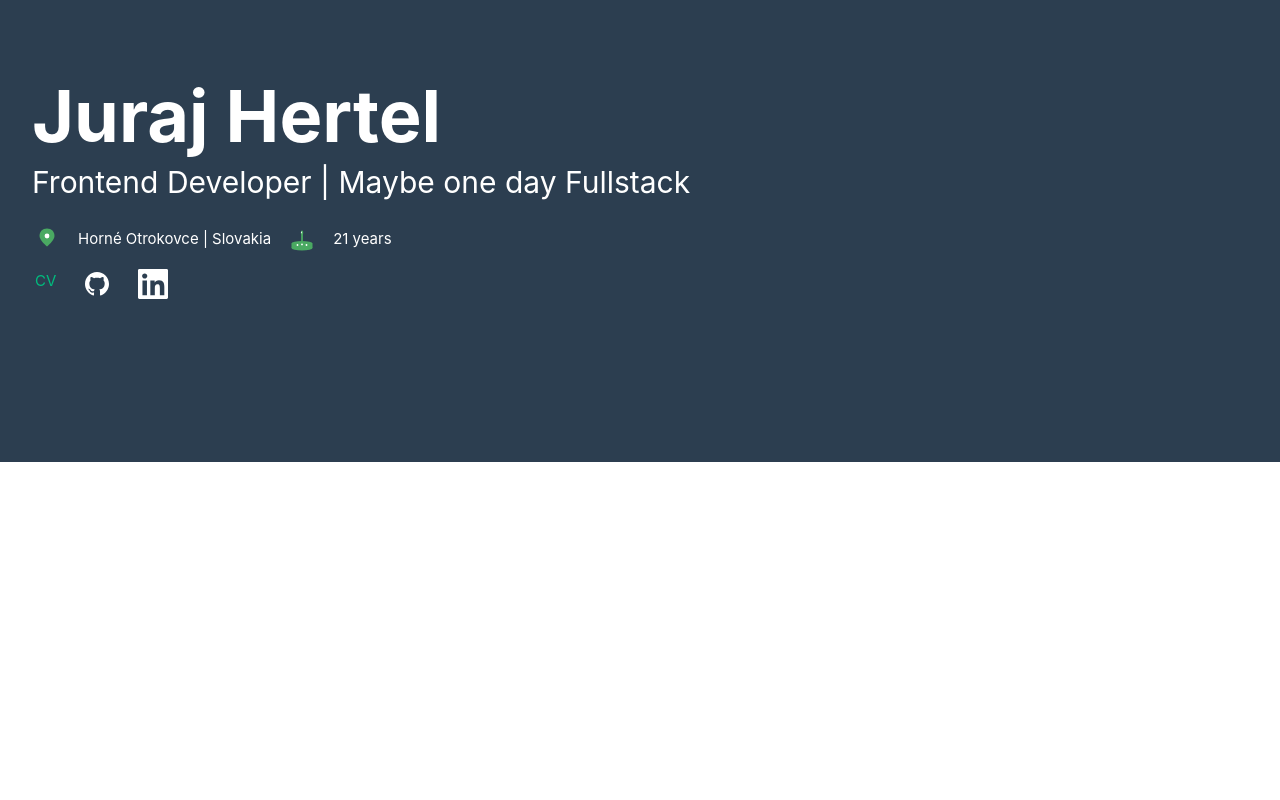
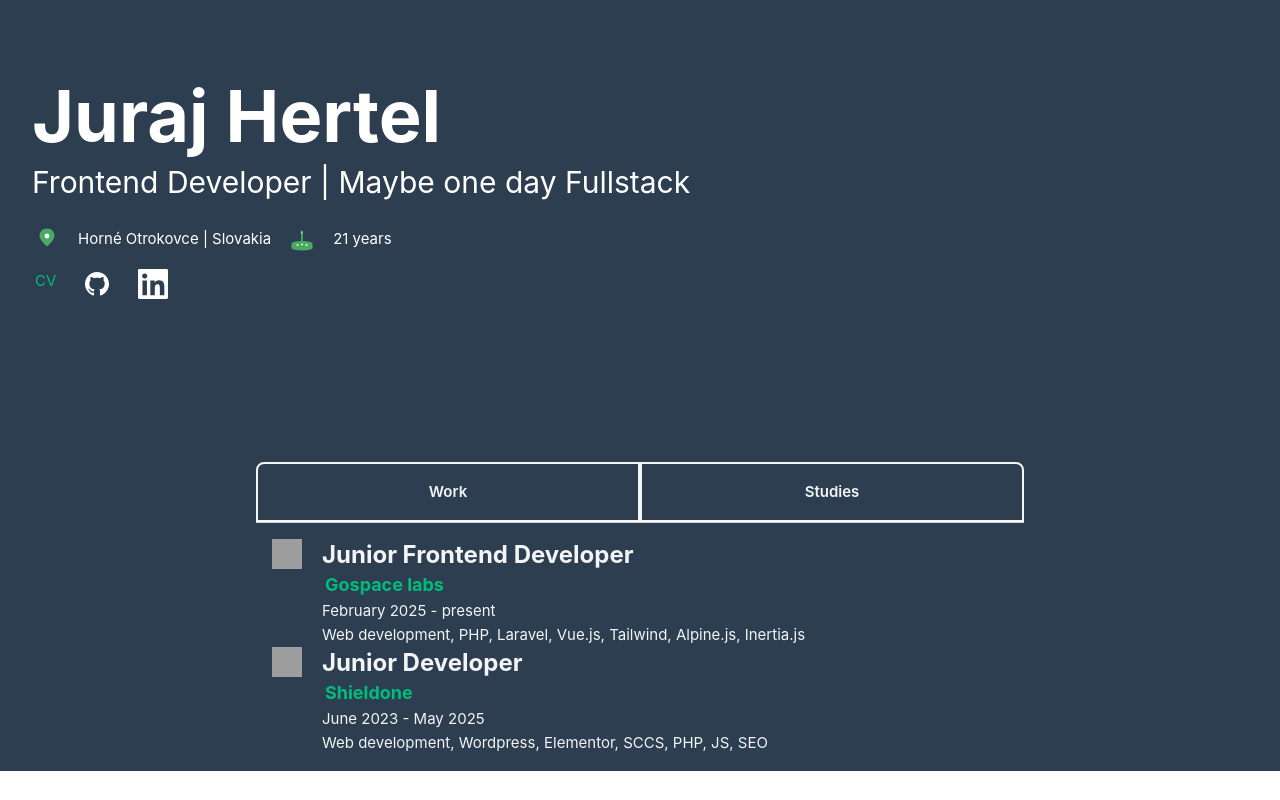
Before and after one commit to Perky98/CV-vue, a Vue app: page / in a window 1280 px wide. Built offline with nearby package versions, Linux system fonts and the light colour scheme; grey boxes are pictures that could not be loaded.

Commit message:
add new section

```diff
--- /dev/null
+++ b/src/components/Experience.vue
@@ -0,0 +1,88 @@
+<script setup lang="ts">
+import { ref } from 'vue'
+
+  const openTab = (evt: Event, tabName: string) => {
+    const tabcontent = document.getElementsByClassName("tabcontent");
+    for (let i = 0; i < tabcontent.length; i++) {
+      tabcontent[i].classList.add("hidden");
+    }
+
+    const tablinks = document.getElementsByTagName("button");
+    for (let i = 0; i < tablinks.length; i++) {
+      tablinks[i].classList.remove("active:bg-gray-200");
+    }
+
+    document.getElementById(tabName)?.classList.remove("hidden");
+    (evt.currentTarget as HTMLElement).classList.add("active:bg-gray-200");
+  };
+</script>
+
+<template>
+  <section class="flex justify-center">
+    <div class="w-full md:max-w-3xl">
+      <div class="flex border-b border-gray-300">
+        <button
+          class="w-1/2 py-4 text-center font-medium text-gray-100 font-semibold rounded-tl-lg border-2 border-gray-100 focus:outline-none hover:bg-gray-100 hover:text-gray-700"
+          @click="openTab($event, 'tab1')"
+        >Work</button>
+        <button
+          class="w-1/2 py-4 text-center font-medium text-gray-100 font-semibold border-2 border-gray-100 rounded-tr-lg focus:outline-none hover:bg-gray-100 hover:text-gray-700"
+          @click="openTab($event, 'tab2')"
+        >Studies</button>
+      </div>
+      <div id="tab1" class="tabcontent p-4 space-y-4">
+        <div class="flex gap-5">
+          <img class="w-[30px] h-[30px] mt-1" src="./src/gospace-labs-white.svg">
+          <div>
+            <h2 class="text-2xl font-bold text-gray-100">Junior Frontend Developer</h2>
+            <a class="font-bold text-gray-100 text-lg" target="_blank" href="https://www.gospace.tech/">Gospace labs</a>
+            <h3 class="text-gray-100">February 2025 - present</h3>
+            <p class="mt-2 text-gray-100">Web development, PHP, Laravel, Vue.js, Tailwind, Alpine.js, Inertia.js</p>
+          </div>
+
+        </div>
+        <div class="flex gap-5">
+          <img class="w-[30px] h-[30px] mt-1" src="./src/shieldonelogo.png">
+          <div>
+            <h2 class="text-2xl font-bold text-gray-100">Junior Developer</h2>
+            <a class="font-bold text-gray-100 text-lg" target="_blank" href="https://www.shieldone.sk/">Shieldone</a>
+            <h3 class="text-gray-100">June 2023 - May 2025</h3>
+            <p class="mt-2 text-gray-100">Web development, Wordpress, Elementor, SCCS, PHP, JS, SEO</p>
+          </div>
+
+        </div>
+
+      </div>
+      <div id="tab2" class="tabcontent p-4 hidden space-y-4" >
+        <div class="flex ">
+          <img >
+          <div>
+            <h2 class="text-2xl font-bold text-gray-100">Computer science</h2>
+            <span class="font-bold text-gray-100 text-lg" href="gospace.tech">Magister degree UCM Trnava</span>
+            <h3 class="text-gray-100">September 2025 - Expect May 2027</h3>
+          </div>
+        </div>
+        <div class="flex ">
+          <img >
+          <div>
+            <h2 class="text-2xl font-bold text-gray-100">Computer science</h2>
+            <span class="font-bold text-gray-100 text-lg" href="gospace.tech">Bachalor degree UCM Trnava</span>
+            <h3 class="text-gray-100">September 2022 - May 2025</h3>
+          </div>
+        </div>
+        <div class="flex">
+          <img >
+          <div>
+            <h2 class="text-2xl font-bold text-gray-100">Mechatronics</h2>
+            <span class="font-bold text-gray-100 text-lg" href="gospace.tech">SPŠ Trnava</span>
+            <h3 class="text-gray-100">September 2018 - May 2022</h3>
+          </div>
+        </div>
+      </div>
+    </div>
+  </section>
+</template>
+
+<style scoped>
+
+</style>
--- a/src/views/HomeView.vue
+++ b/src/views/HomeView.vue
@@ -1,9 +1,11 @@
 <script setup>
 import Head from '../components/Head.vue'
+import Experience from '@/components/Experience.vue'
 </script>
 
 <template>
   <main>
     <Head />
+    <Experience />
   </main>
 </template>
```
